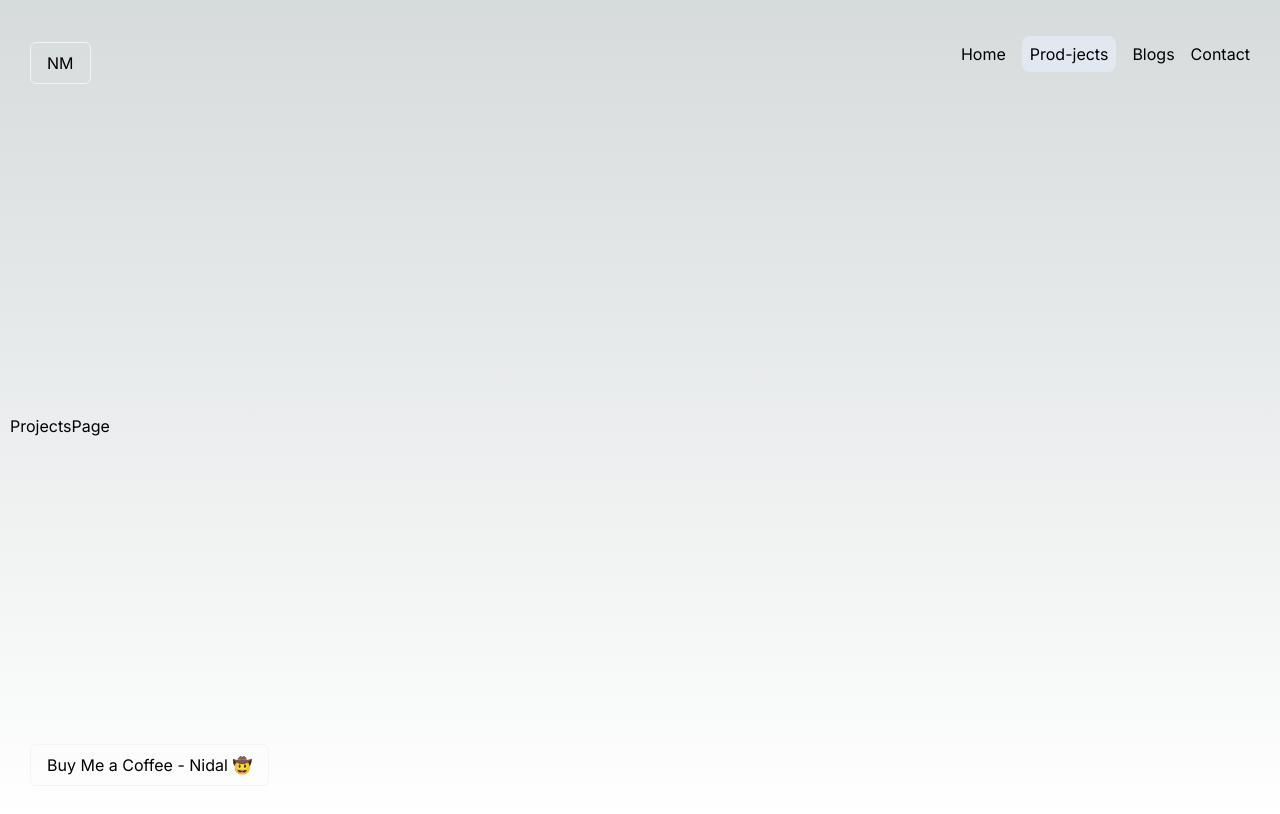
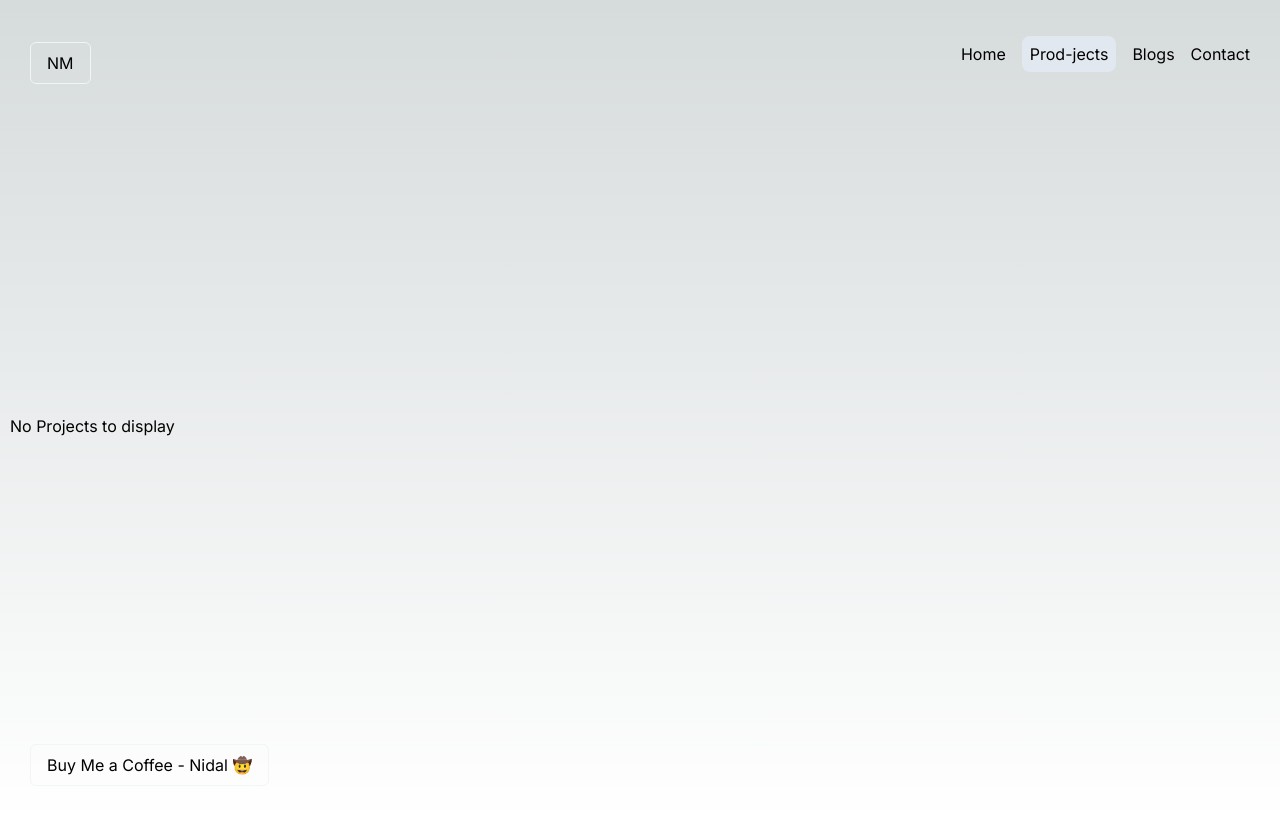
Before and after one commit to nidal23/bmp-dash, a Next.js app: page /projects in a window 1280 px wide. Shown: the top 814 px of the page. Built offline with nearby package versions, Linux system fonts and the light colour scheme.

Commit message:
-added project list -props passing to be fixed -project details to be filled in

```diff
--- a/src/app/projects/page.tsx
+++ b/src/app/projects/page.tsx
@@ -1,9 +1,22 @@
-import React from 'react'
+import React from 'react';
+import { Project } from '@/components/helper/projectList';
 
-const ProjectsPage = () => {
-  return (
-    <div className=' py-8'>ProjectsPage</div>
-  )
+interface ProjectProps {
+  projectList: Project[];
 }
 
-export default ProjectsPage
+const ProjectsPage: React.FC<ProjectProps> = ({ projectList }: ProjectProps) => {
+  return (
+    <div>
+      {projectList ? (projectList.map((project) => (
+        <main key={project.id} className='max-w-5xl py-10 px3 flex flex-col'>
+          <h2 className='font-bold text-lg tracking-tight'>
+            {project.name}
+          </h2>
+        </main>
+      ))):(<p>No Projects to display</p>)}
+    </div>
+  );
+}
+
+export default ProjectsPage;
--- /dev/null
+++ b/src/components/helper/projectList.ts
@@ -0,0 +1,23 @@
+
+export interface Project {
+
+        id: number,
+        name: string,
+        githubLink: string,
+        url: string,
+        description: string,
+        techStack: string[]
+
+}
+
+
+export const projectList: Project[] = [
+    {
+        id: 1,
+        name: "JobFinder",
+        githubLink: "https://github.com/nidal23/jobs",
+        url: "https://jobs-gr2uf9m3y-nidal23.vercel.app/",
+        description: "",
+        techStack: ["NextJS", "Prisma", "Shadcn", "Typescript", "Postgres"]
+    }
+]
```
Also changed, not shown: src/components/Home/home.tsx (+15 -15 lines).
